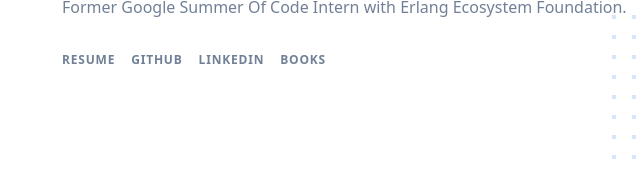
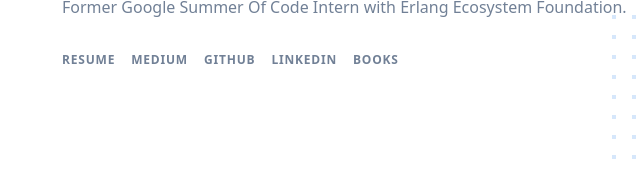
Before and after one commit to tejalpalwankar/portfolio, a Gatsby site: page / in a window 1280 px wide. Shown: the part 165-340 px from the top of the page, 264-904 px from the left. Built offline with nearby package versions, Linux system fonts and the light colour scheme; Gatsby itself is replaced by a stand-in of ours; some packages are replaced by stand-ins of ours.

Commit message:
added the links of medium

```diff
--- a/src/components/header/index.jsx
+++ b/src/components/header/index.jsx
@@ -19,6 +19,7 @@ const classes = {
 
 const Header = ({ metadata = {} }) => {
   const resume = get(metadata, 'author', false);
+  const medium = get(metadata, 'author', false);
   const github = get(metadata, 'github', false);
   const linkedin = get(metadata, 'linkedin', false);
   const blogEnabled = get(metadata, 'blogEnabled', false);
@@ -43,6 +44,16 @@ const Header = ({ metadata = {} }) => {
                 href={`https://drive.google.com/file/d/1rHMVFPubTpsCrlH09XEuCm4T2AFtG73l/view?usp=sharing`}
               >
                 resume
+              </a>
+            </li>
+          )}
+          {medium && (
+            <li className={classes.item}>
+              <a
+                className={classes.link}
+                href={`https://kushalkothari285.medium.com/`}
+              >
+                medium
               </a>
             </li>
           )}
```
Also changed, not shown: public/page-data/index/page-data.json (+1 -1 lines).
